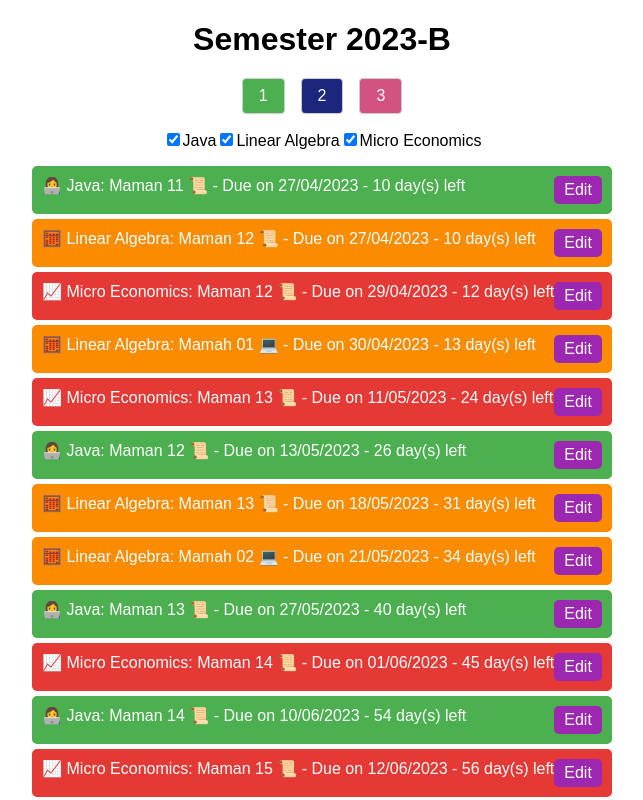
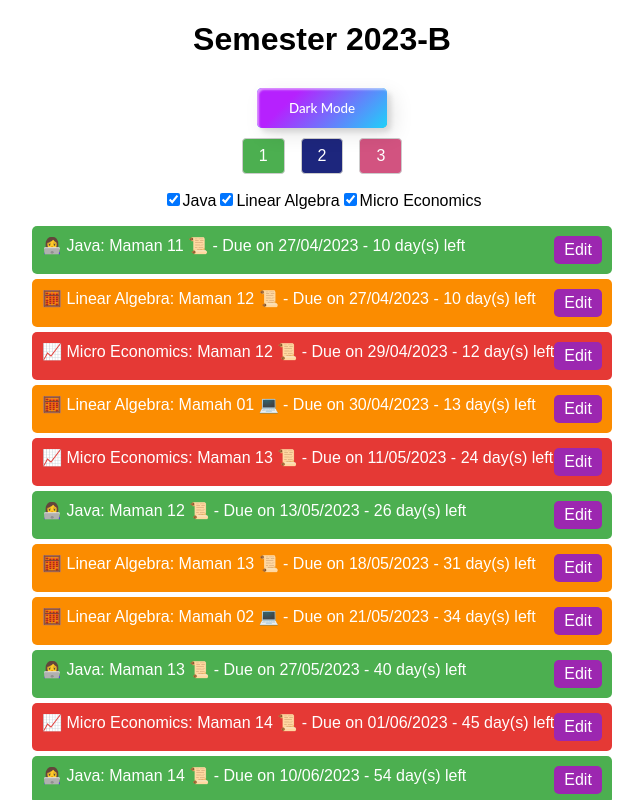
Before and after one commit to AdirBuskila/Open-Uni-Tasks, a React (Create React App) app: page / in a window 1280 px wide. Shown: the top 800 px of the page, without its empty margins (318-961 px from the left). Built offline with nearby package versions, Linux system fonts and the light colour scheme.

Commit message:
dark mode

```diff
--- a/src/App.css
+++ b/src/App.css
@@ -1,8 +1,21 @@
+.light-theme {
+  --background: #ffffff;
+  --text-color: #000000;
+}
+
+.dark-theme {
+  --background: #000000;
+  --text-color: #ffffff;
+}
+
 body {
   margin: 0;
   padding: 0;
   height: 100vh;
   width: 100vw;
+  background-color: var(--background);
+  color: var(--text-color);
+  transition: background-color 0.5s ease-in-out, color 0.5s ease-in-out;
 }
 
 .App {
@@ -91,3 +104,65 @@ h1 {
   font-size: 1em; /* Make input and button text larger */
   margin-bottom: 10px; /* Add some margin to the bottom of each input and button */
 }
+
+p {
+  font-family: 'Lato', sans-serif;
+  font-weight: 300;
+  text-align: center;
+  font-size: 18px;
+  color: #676767;
+}
+
+.frame {
+  width: 90%;
+  text-align: center;
+}
+
+.custom-btn {
+  width: 130px;
+  height: 40px;
+  color: #fff;
+  border-radius: 5px;
+  padding: 10px 25px;
+  font-family: 'Lato', sans-serif;
+  font-weight: 500;
+  background: transparent;
+  cursor: pointer;
+  transition: all 0.3s ease;
+  position: relative;
+  display: inline-block;
+  box-shadow: inset 2px 2px 2px 0px rgba(255, 255, 255, 0.5), 7px 7px 20px 0px rgba(0, 0, 0, 0.1), 4px 4px 5px 0px rgba(0, 0, 0, 0.1);
+  outline: none;
+}
+
+.btn-9 {
+  border: none;
+  transition: all 0.3s ease;
+  overflow: hidden;
+  margin: 10px;
+}
+
+.btn-9:after {
+  position: absolute;
+  content: ' ';
+  z-index: -1;
+  top: 0;
+  left: 0;
+  width: 100%;
+  height: 100%;
+  background-color: #1fd1f9;
+  background-image: linear-gradient(315deg, #1fd1f9 0%, #b621fe 74%);
+  transition: all 0.3s ease;
+}
+
+.btn-9:hover {
+  background: transparent;
+  box-shadow: 4px 4px 6px 0 rgba(255, 255, 255, 0.5), -4px -4px 6px 0 rgba(116, 125, 136, 0.2), inset -4px -4px 6px 0 rgba(255, 255, 255, 0.5), inset 4px 4px 6px 0 rgba(116, 125, 136, 0.3);
+  color: #fff;
+}
+
+.btn-9:hover:after {
+  -webkit-transform: scale(2) rotate(180deg);
+  transform: scale(2) rotate(180deg);
+  box-shadow: 4px 4px 6px 0 rgba(255, 255, 255, 0.5), -4px -4px 6px 0 rgba(116, 125, 136, 0.2), inset -4px -4px 6px 0 rgba(255, 255, 255, 0.5), inset 4px 4px 6px 0 rgba(116, 125, 136, 0.3);
+}
--- a/src/App.js
+++ b/src/App.js
@@ -6,15 +6,18 @@ import { PaletteChooser } from './PaletteChooser';
 import { CourseFilter } from './CourseFilter';
 import useAssignments from './useAssignments';
 import { EditAssignmentForm } from './EditAssignmentForm';
+import DarkModeToggle from './DarkModeToggle';
 
 function App() {
-  const [editingAssignment, setEditingAssignment] = useState(null);
-  const [assignments, setAssignments] = useAssignments();
+  const [theme, setTheme] = useState('light');
   const [paletteIndex, setPaletteIndex] = useState(localStorage.getItem('paletteIndex') || 0);
   const [javaColor, setJavaColor] = useState(assignmentData[0].colors[paletteIndex]);
   const [microColor, setMicroColor] = useState(assignmentData[1].colors[paletteIndex]);
   const [algebraColor, setAlgebraColor] = useState(assignmentData[2].colors[paletteIndex]);
+
+  const [editingAssignment, setEditingAssignment] = useState(null);
   const [selectedCourses, setSelectedCourses] = useState(assignmentData.map((course) => course.course));
+  const [assignments, setAssignments] = useAssignments();
 
   useEffect(() => {
     setJavaColor(assignmentData[0].colors[paletteIndex]);
@@ -22,6 +25,17 @@ function App() {
     setAlgebraColor(assignmentData[2].colors[paletteIndex]);
     localStorage.setItem('paletteIndex', paletteIndex);
   }, [paletteIndex]);
+
+  useEffect(() => {
+    const localTheme = localStorage.getItem('theme');
+    localTheme && setTheme(localTheme);
+  }, []);
+
+  useEffect(() => {
+    document.body.className = '';
+    document.body.classList.add(`${theme}-theme`);
+    localStorage.setItem('theme', theme);
+  }, [theme]);
 
   const toggleCompletion = (assignment) => {
     const updatedAssignments = assignments.map((item) => (item.course === assignment.course && item.name === assignment.name ? { ...item, isCompleted: !item.isCompleted } : item));
@@ -64,9 +78,14 @@ function App() {
     }
   };
 
+  const toggleTheme = () => {
+    setTheme((prevTheme) => (prevTheme === 'light' ? 'dark' : 'light'));
+  };
+
   return (
     <div className='App'>
       <h1>Semester 2023-B</h1>
+      <DarkModeToggle theme={theme} toggleTheme={toggleTheme} />
       <PaletteChooser changePaletteIndex={changePaletteIndex} />
       <CourseFilter handleCourseFilter={handleCourseFilter} selectedCourses={selectedCourses} />
       <ul>
--- a/src/Assignment.js
+++ b/src/Assignment.js
@@ -1,4 +1,5 @@
 import React from 'react';
+import { daysUntil } from './utils';
 
 export const Assignment = ({ assignment, index, toggleCompletion, handleEdit, paletteIndex, javaColor, microColor, algebraColor }) => {
   const assignmentIcon = (assignmentName) => {
@@ -7,23 +8,6 @@ export const Assignment = ({ assignment, index, toggleCompletion, handleEdit, pa
 
   const formatDate = (date) => {
     return new Date(date).toLocaleDateString('en-GB');
-  };
-
-  const daysUntil = (dueDate) => {
-    const currentDate = new Date();
-    currentDate.setHours(0, 0, 0, 0); // ensure starting at the beginning of the current day
-    const assignmentDate = new Date(dueDate);
-    assignmentDate.setHours(23, 59, 59, 999); // ensure we count the entire due date
-    const timeDifference = assignmentDate - currentDate;
-    const daysDifference = Math.floor(timeDifference / (1000 * 60 * 60 * 24)); // use Math.floor instead of Math.ceil
-    if (daysDifference === 0) {
-      return { text: 'Due today until 00:00 ❗', isDueToday: true };
-    } else {
-      return {
-        text: daysDifference < 0 ? 'Submit time over' : `${daysDifference} day(s) left`,
-        isDueToday: false,
-      };
-    }
   };
 
   const dueInfo = daysUntil(assignment.dueDate);
--- /dev/null
+++ b/src/DarkModeToggle.js
@@ -0,0 +1,16 @@
+import React from 'react';
+
+function DarkModeToggle({ theme, toggleTheme }) {
+  const isDark = theme === 'dark';
+  const buttonLabel = isDark ? 'Light Mode' : 'Dark Mode';
+
+  return (
+    <div className='toggle-container frame'>
+      <button onClick={toggleTheme} className='custom-btn btn-9'>
+        {buttonLabel}
+      </button>
+    </div>
+  );
+}
+
+export default DarkModeToggle;
--- a/src/utils.js
+++ b/src/utils.js
@@ -43,3 +43,20 @@ export const calculateDaysLeft = (dueDate) => {
   const differenceInDays = Math.ceil(differenceInTime / (1000 * 3600 * 24));
   return differenceInDays;
 };
+
+export const daysUntil = (dueDate) => {
+  const currentDate = new Date();
+  currentDate.setHours(0, 0, 0, 0); // ensure starting at the beginning of the current day
+  const assignmentDate = new Date(dueDate);
+  assignmentDate.setHours(23, 59, 59, 999); // ensure we count the entire due date
+  const timeDifference = assignmentDate - currentDate;
+  const daysDifference = Math.floor(timeDifference / (1000 * 60 * 60 * 24)); // use Math.floor instead of Math.ceil
+  if (daysDifference === 0) {
+    return { text: 'Due today until 00:00 ❗', isDueToday: true };
+  } else {
+    return {
+      text: daysDifference < 0 ? 'Submit time over' : `${daysDifference} day(s) left`,
+      isDueToday: false,
+    };
+  }
+};
```
